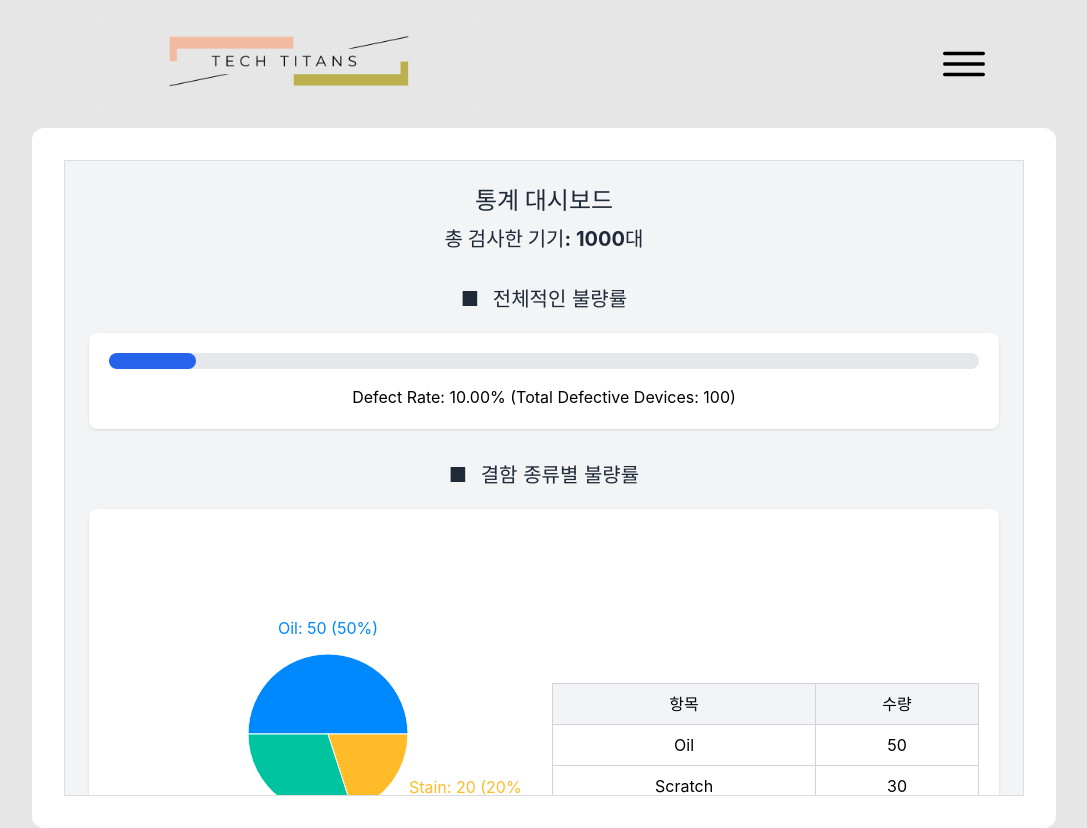
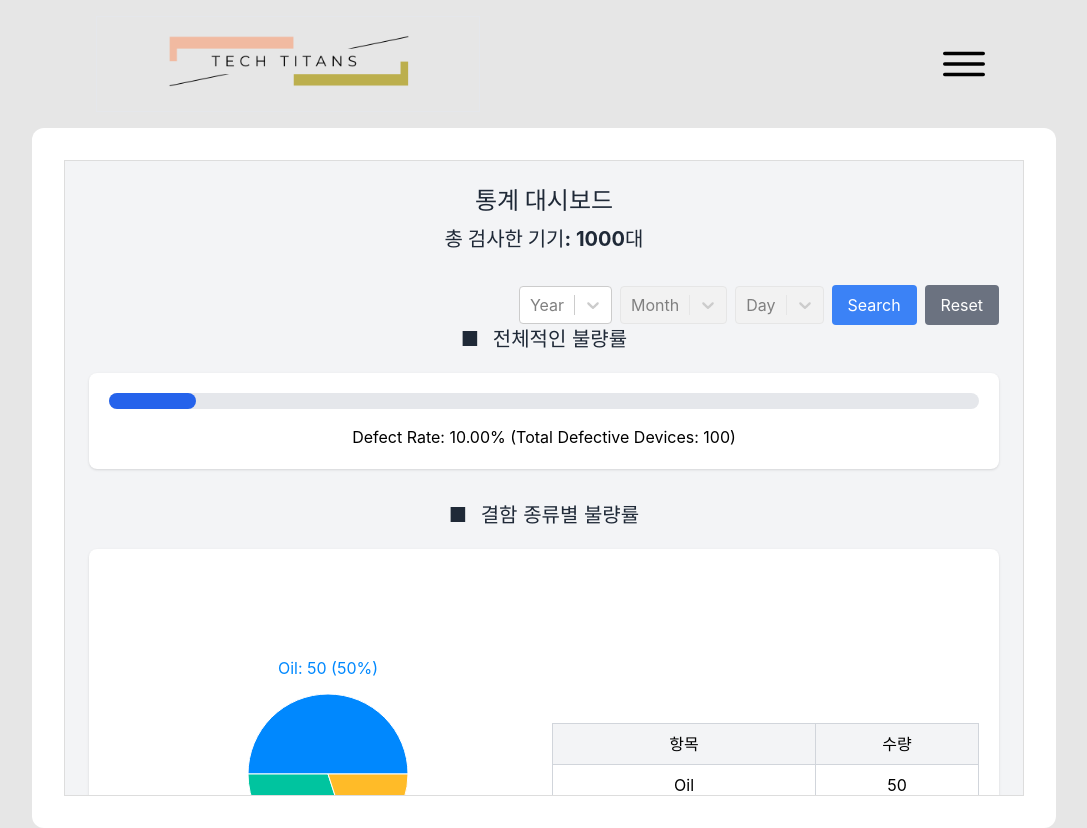
Before and after one commit to KEB-Tech-Titans/tech-titans-web, a React (Vite) app: page /statistics in a window 1280 px wide. Shown: the whole page, without its empty margins (96-1183 px from the left). Built offline with nearby package versions, Linux system fonts and the light colour scheme; a web font is replaced by a local one.

Commit message:
DateDropdown 컴포넌트 추가 #17

```diff
--- a/package.json
+++ b/package.json
@@ -14,7 +14,9 @@
     "react-dom": "^18.3.1",
     "react-icons": "^5.2.1",
     "react-router-dom": "^6.24.0",
+    "react-select": "^5.8.0",
     "recharts": "^2.12.7",
+    "tailwind-scrollbar": "^3.1.0",
     "tailwind-scrollbar-hide": "^1.1.7"
   },
   "devDependencies": {
--- /dev/null
+++ b/src/components/Statistics/DateDropdown.tsx
@@ -0,0 +1,125 @@
+// components/Statistics/DateDropdown.tsx
+import React, { useState, useEffect } from 'react';
+import Select, { SingleValue } from 'react-select';
+
+interface DateDropdownProps {
+  onDateChange: (year: string, month: string, day: string) => void;
+}
+
+const DateDropdown: React.FC<DateDropdownProps> = ({ onDateChange }) => {
+  const [year, setYear] = useState<string>('');
+  const [month, setMonth] = useState<string>('');
+  const [day, setDay] = useState<string>('');
+
+  const today = new Date();
+  const currentYear = today.getFullYear();
+  const currentMonth = today.getMonth() + 1; // 0-indexed
+
+  const handleYearChange = (selectedOption: SingleValue<{ value: string; label: string }>) => {
+    const newYear = selectedOption ? selectedOption.value : '';
+    setYear(newYear);
+    setMonth('');
+    setDay('');
+    onDateChange(newYear, '', '');
+  };
+
+  const handleMonthChange = (selectedOption: SingleValue<{ value: string; label: string }>) => {
+    const newMonth = selectedOption ? selectedOption.value : '';
+    setMonth(newMonth);
+    setDay('');
+    onDateChange(year, newMonth, '');
+  };
+
+  const handleDayChange = (selectedOption: SingleValue<{ value: string; label: string }>) => {
+    const newDay = selectedOption ? selectedOption.value : '';
+    setDay(newDay);
+    onDateChange(year, month, newDay);
+  };
+
+  const handleSearch = () => {
+    onDateChange(year, month, day);
+  };
+
+  const handleReset = () => {
+    // 초기 상태로 복구
+    setYear('');
+    setMonth('');
+    setDay('');
+    onDateChange('', '', '');
+  };
+
+  const renderOptions = (start: number, end: number) => {
+    const options = [];
+    for (let i = start; i <= end; i++) {
+      const value = i < 10 ? `0${i}` : `${i}`;
+      options.push({ value, label: value });
+    }
+    return options;
+  };
+
+  const getValidDays = (year: string, month: string) => {
+    const daysInMonth = new Date(parseInt(year), parseInt(month), 0).getDate();
+    return renderOptions(1, daysInMonth);
+  };
+
+  const years = renderOptions(2000, currentYear);
+  const months = year ? renderOptions(1, year === `${currentYear}` ? currentMonth : 12) : [];
+  const days = year && month ? getValidDays(year, month) : [];
+
+  const isFutureDate = (selectedYear: string, selectedMonth: string, selectedDay: string) => {
+    const selectedDate = new Date(`${selectedYear}-${selectedMonth}-${selectedDay}`);
+    return selectedDate > today;
+  };
+
+  useEffect(() => {
+    if (year && month && day && isFutureDate(year, month, day)) {
+      setDay('');
+      onDateChange(year, month, '');
+    }
+  }, [year, month, day]);
+
+  return (
+    <div className="flex space-x-2 items-center justify-end">
+      <Select
+        value={years.find(option => option.value === year) || null}
+        onChange={handleYearChange}
+        options={years}
+        placeholder="Year"
+        className="react-select-container"
+        classNamePrefix="react-select"
+      />
+      <Select
+        value={months.find(option => option.value === month) || null}
+        onChange={handleMonthChange}
+        options={months}
+        placeholder="Month"
+        className="react-select-container"
+        classNamePrefix="react-select"
+        isDisabled={!year}
+      />
+      <Select
+        value={days.find(option => option.value === day) || null}
+        onChange={handleDayChange}
+        options={days}
+        placeholder="Day"
+        className="react-select-container"
+        classNamePrefix="react-select"
+        isDisabled={!year || !month}
+      />
+      <button
+        onClick={handleSearch}
+        className="px-4 py-2 bg-blue-500 text-white rounded hover:bg-blue-600"
+      >
+        Search
+      </button>
+      <button
+        onClick={handleReset}
+        className="px-4 py-2 bg-gray-500 text-white rounded hover:bg-gray-600"
+      >
+        Reset
+      </button>
+    </div>
+  );
+};
+
+export default DateDropdown;
--- a/src/pages/StatisticsPage/StatisticsPage.tsx
+++ b/src/pages/StatisticsPage/StatisticsPage.tsx
@@ -5,6 +5,7 @@ import DefectRateForDate from '../../components/Statistics/DefectRateForDate';
 import DevicesByGrade from '../../components/Statistics/DevicesByGrade';
 import StatisticsHeader from '../../components/Statistics/StatisticsHeader';
 import OverallDefectRateProgressBar from '../../components/Statistics/OverallDefectRateProgressBar';
+import DateDropdown from '../../components/Statistics/DateDropdown';
 
 const StatisticsPage: React.FC = () => {
   const [screenDamageData, setScreenDamageData] = useState<damageDataType[]>([]);
@@ -51,9 +52,19 @@ const StatisticsPage: React.FC = () => {
     }
   };
 
+  const handleDateChange = (year: string, month: string, day: string) => {
+    let date = year;
+    if (month) date += `-${month}`;
+    if (day) date += `-${day}`;
+
+    if (date) fetchData(date);
+    else fetchData(new Date().toISOString().split('T')[0]);
+  };
+
   return (
     <div className="p-6 bg-gray-100 min-h-screen">
       <StatisticsHeader totalDevices={totalDevices} />
+      <DateDropdown onDateChange={handleDateChange} />
       <OverallDefectRateProgressBar data={overallDefectRateData} totalDefects={totalDefects} />
       <DevicesByGrade data={screenDamageData} />
       <DefectRateForDate data={lineChartData} />
```
Also changed, not shown: 1 other file (tests, documents, lock files or other folders).
